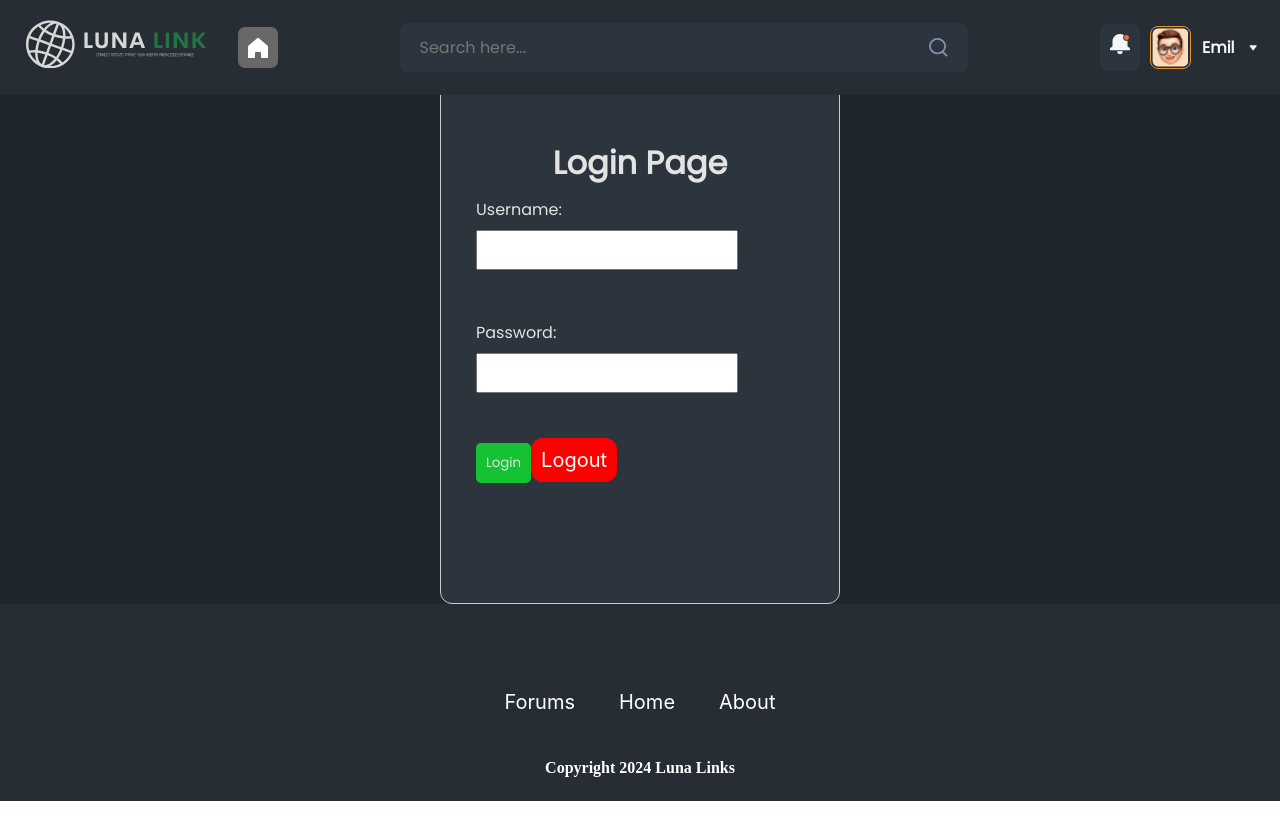
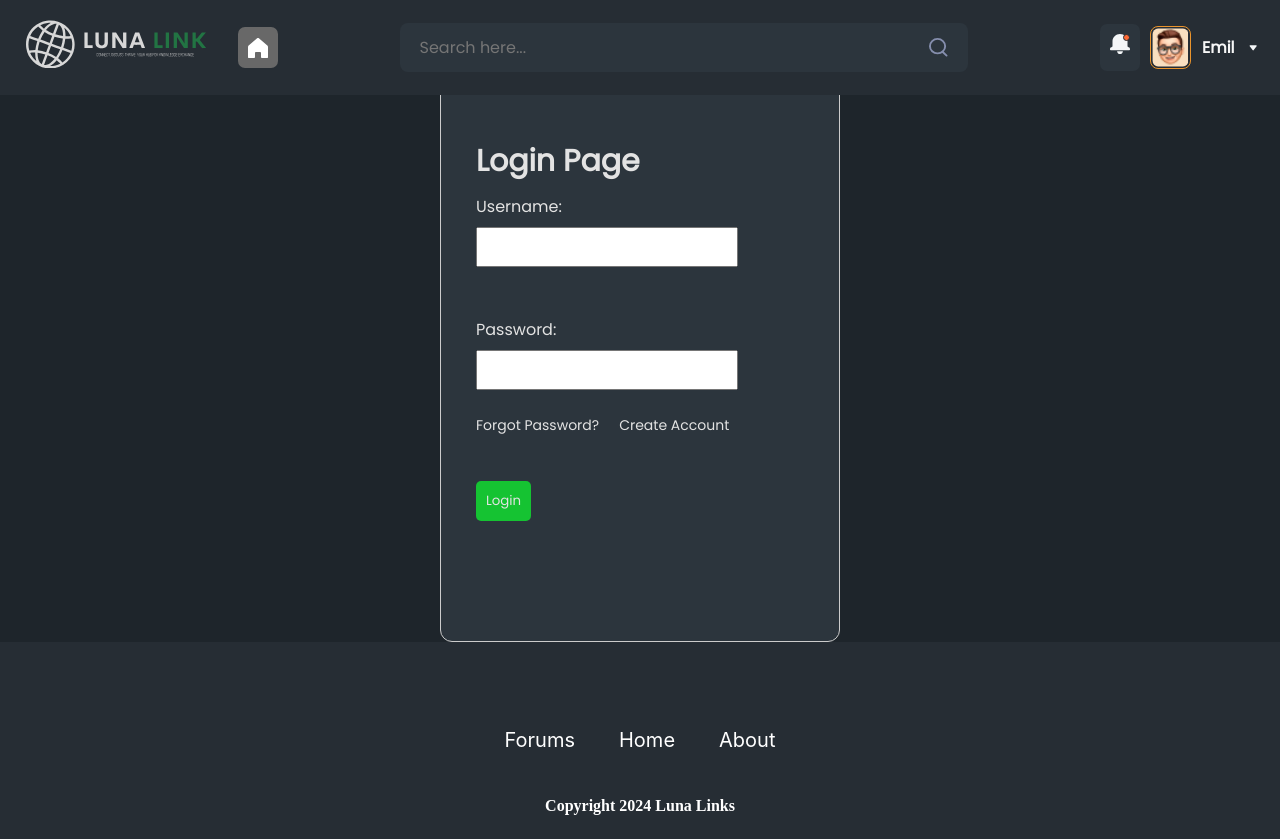
Before and after one commit to AdrianKnudsen/Luna-Link, a React (Vite) app: page / in a window 1280 px wide. Before the commit the page ends 801 px from the top, so only its background shows below. Built offline with nearby package versions, Linux system fonts and the light colour scheme.

Commit message:
updated login and CSS

```diff
--- a/src/Pages/FakeLoginPage.jsx
+++ b/src/Pages/FakeLoginPage.jsx
@@ -39,11 +39,19 @@ const FakeLoginPage = () => {
           className={styles.input}
         />
       </label>
+      <div className={styles.forgot}>
+        <div>
+          <p>Forgot Password?</p>
+        </div>
+        <div>
+          <p>Create Account</p>
+        </div>
+      </div>
       <br />
+
       <button onClick={handleLogin} className={styles.button}>
         Login
       </button>
-      <LogoutButton />
     </div>
   );
 };
--- a/src/Pages/FakeLoginPage.module.css
+++ b/src/Pages/FakeLoginPage.module.css
@@ -7,7 +7,19 @@
   background-color: #2c353d;
   color: #e3e3e3;
 }
+h1 {
+  font-size: 30px;
+  text-align: start;
+}
+.forgot {
+  display: flex;
 
+  gap: 20px;
+  font-size: 14px;
+
+  margin-bottom: 20px;
+  margin-top: 0;
+}
 .label {
   display: block;
   margin-bottom: 10px;
@@ -34,3 +46,7 @@
 .button:hover {
   background-color: #319f3a;
 }
+
+.forgot:hover {
+  cursor: pointer;
+}
```
